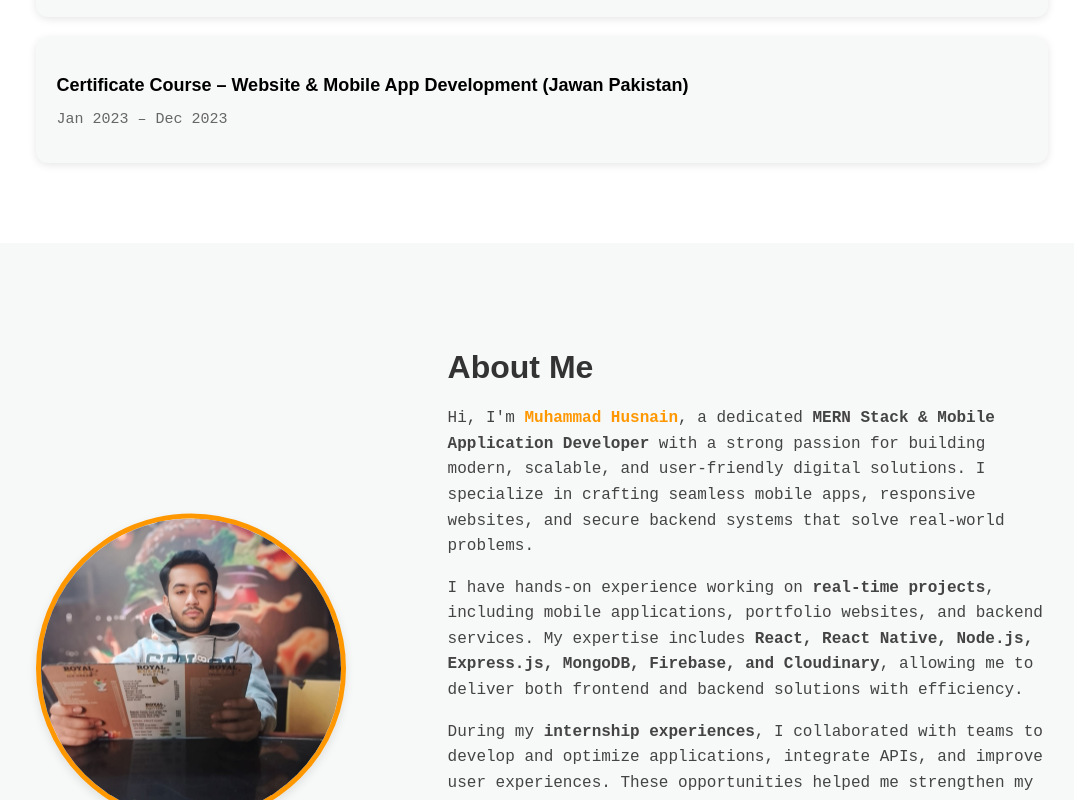
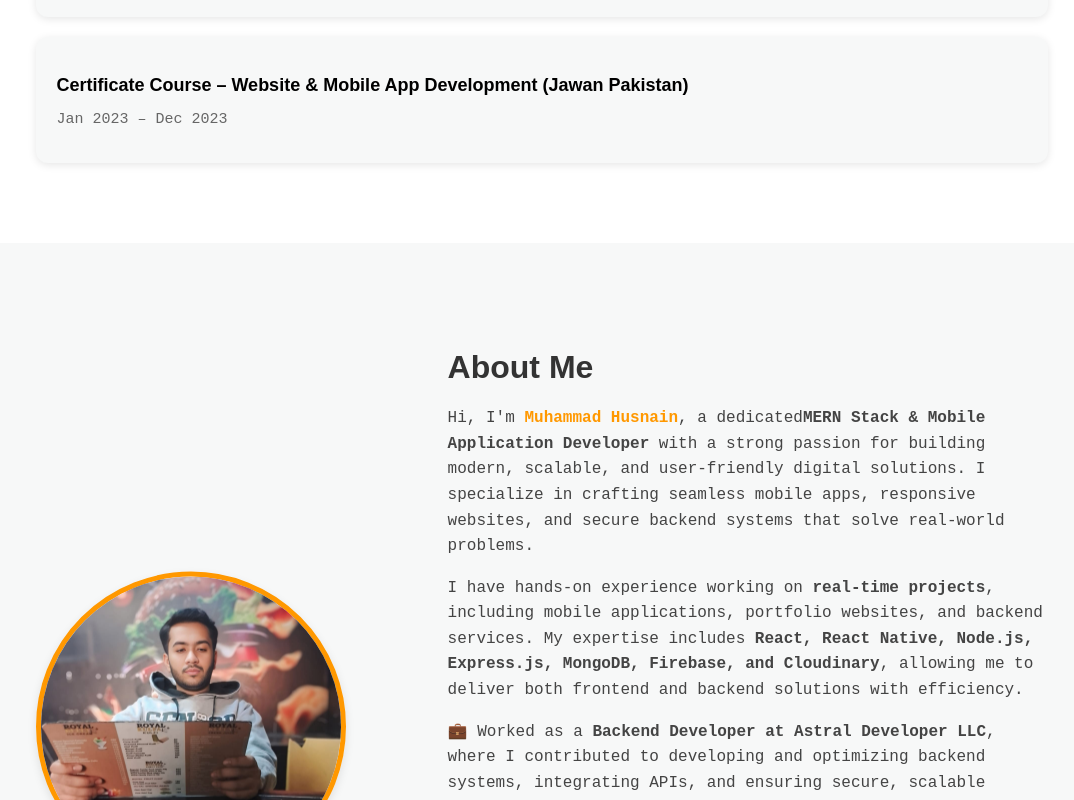
Before and after one commit to Muhammad-Husnain007/my-portfolio, a React (Vite) app: page / in a window 1280 px wide. Shown: the part 2000-2800 px from the top of the page, without its empty margins (98-1172 px from the left). Built offline with nearby package versions, Linux system fonts and the light colour scheme.

Commit message:
Update About.jsx

```diff
--- a/src/components/about/About.jsx
+++ b/src/components/about/About.jsx
@@ -31,7 +31,7 @@ function About() {
   <h2>About Me</h2>
    <p>
             Hi, I'm <span>Muhammad Husnain</span>, a dedicated
-    <strong> MERN Stack & Mobile Application Developer</strong> with a strong passion
+            <strong>MERN Stack & Mobile Application Developer</strong> with a strong passion
             for building modern, scalable, and user-friendly digital solutions.
             I specialize in crafting seamless mobile apps, responsive websites, and
             secure backend systems that solve real-world problems.
@@ -46,11 +46,18 @@ function About() {
           </p>
 
           <p>
-    During my <b>internship experiences</b>, I collaborated with teams to
-    develop and optimize applications, integrate APIs, and improve user
-    experiences. These opportunities helped me strengthen my problem-solving
-    mindset, teamwork, and project delivery skills.
+            💼 Worked as a <b>Backend Developer at Astral Developer LLC</b>, where I contributed
+            to developing and optimizing backend systems, integrating APIs, and ensuring secure,
+            scalable solutions.
           </p>
+
+          <p>
+            Worked as a <b>React Native Developer</b>, where I collaborated with teams
+            to develop and optimize applications, integrate APIs, and enhance user
+            experiences. This role helped me strengthen my problem-solving mindset,
+            teamwork, and project delivery skills.
+          </p>
+
 
           <p>
             I am always eager to <b>learn new technologies</b>, take on challenging projects,
```
Lines whose indentation alone changed are shown as unchanged.
